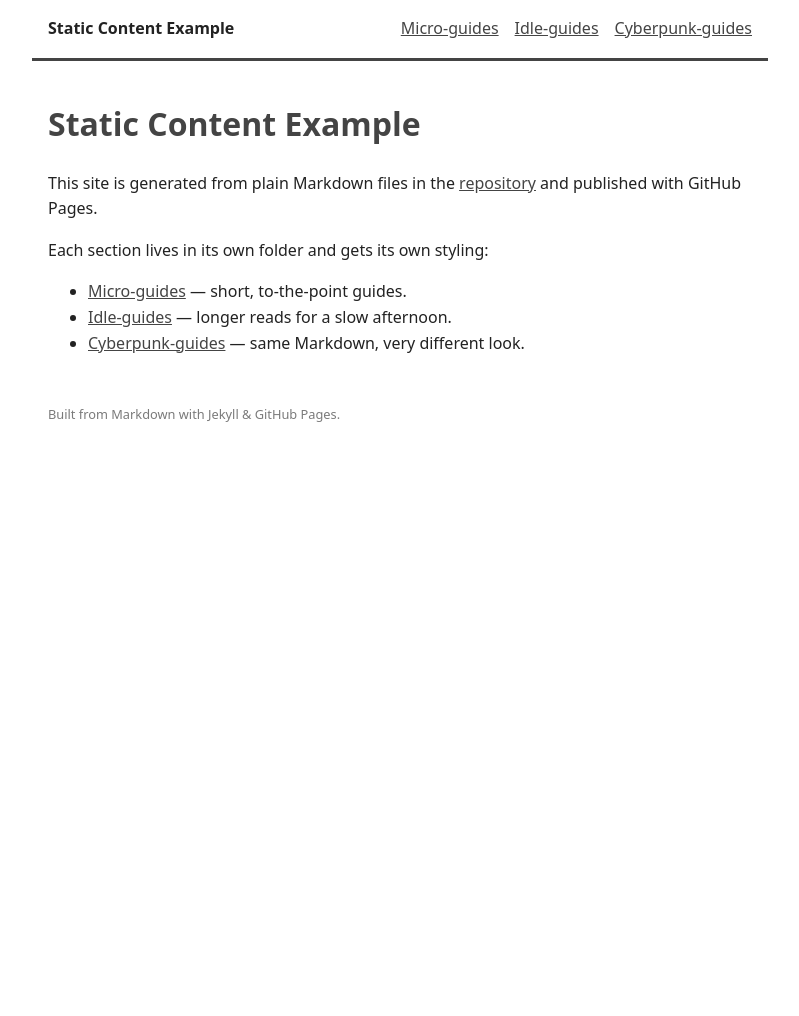
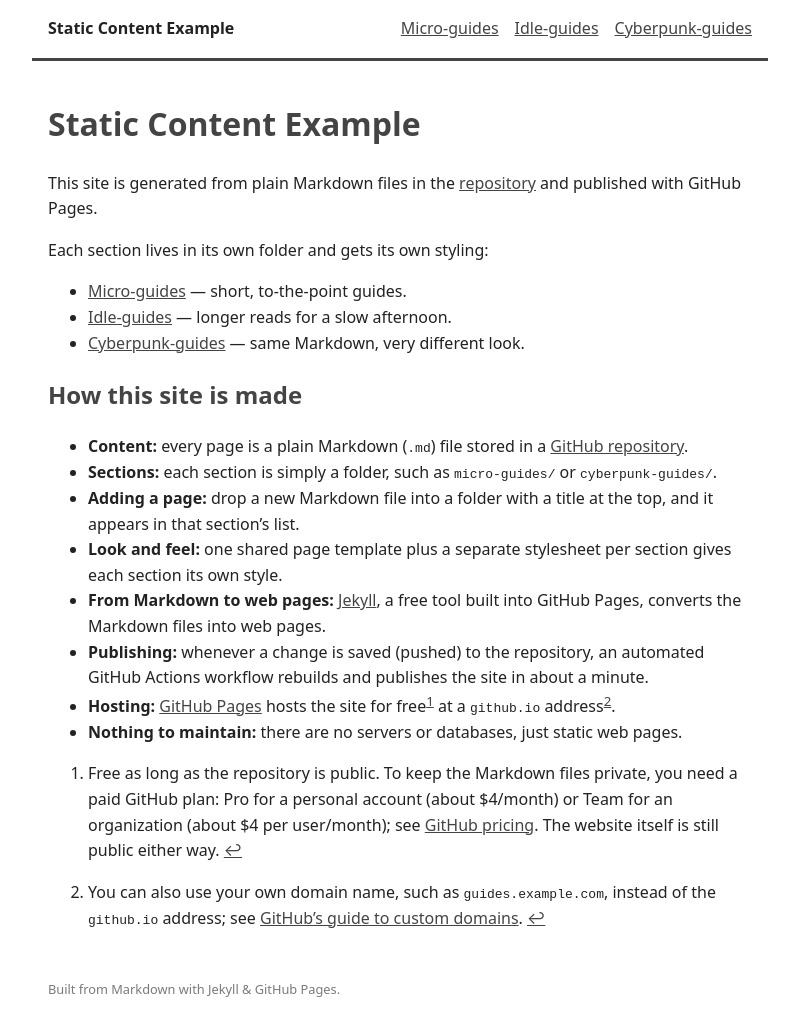
Before and after one commit to velvet-bunny/static-content-example, a Jekyll site: the page built from index.md, in a window 1280 px wide. Shown: the whole page, without its empty margins (240-1039 px from the left). Built offline with Jekyll 4.4.1, drawn with Linux system fonts in a browser that asks for light colours; before the commit the page ends 900 px from its top, so only the background shows below that.

Commit message:
Explain how the site is made on the home page
Co-authored-by: Copilot <223556219+Copilot@users.noreply.github.com>

```diff
--- a/index.md
+++ b/index.md
@@ -12,3 +12,17 @@ Each section lives in its own folder and gets its own styling:
 - [Micro-guides]({{ '/micro-guides/' | relative_url }}) — short, to-the-point guides.
 - [Idle-guides]({{ '/idle-guides/' | relative_url }}) — longer reads for a slow afternoon.
 - [Cyberpunk-guides]({{ '/cyberpunk-guides/' | relative_url }}) — same Markdown, very different look.
+
+## How this site is made
+
+- **Content:** every page is a plain Markdown (`.md`) file stored in a [GitHub repository](https://github.com/velvet-bunny/static-content-example).
+- **Sections:** each section is simply a folder, such as `micro-guides/` or `cyberpunk-guides/`.
+- **Adding a page:** drop a new Markdown file into a folder with a title at the top, and it appears in that section's list.
+- **Look and feel:** one shared page template plus a separate stylesheet per section gives each section its own style.
+- **From Markdown to web pages:** [Jekyll](https://jekyllrb.com/), a free tool built into GitHub Pages, converts the Markdown files into web pages.
+- **Publishing:** whenever a change is saved (pushed) to the repository, an automated GitHub Actions workflow rebuilds and publishes the site in about a minute.
+- **Hosting:** [GitHub Pages](https://pages.github.com/) hosts the site for free[^free] at a `github.io` address[^domain].
+- **Nothing to maintain:** there are no servers or databases, just static web pages.
+
+[^free]: Free as long as the repository is public. To keep the Markdown files private, you need a paid GitHub plan: Pro for a personal account (about $4/month) or Team for an organization (about $4 per user/month); see [GitHub pricing](https://github.com/pricing). The website itself is still public either way.
+[^domain]: You can also use your own domain name, such as `guides.example.com`, instead of the `github.io` address; see [GitHub's guide to custom domains](https://docs.github.com/en/pages/configuring-a-custom-domain-for-your-github-pages-site).
```
